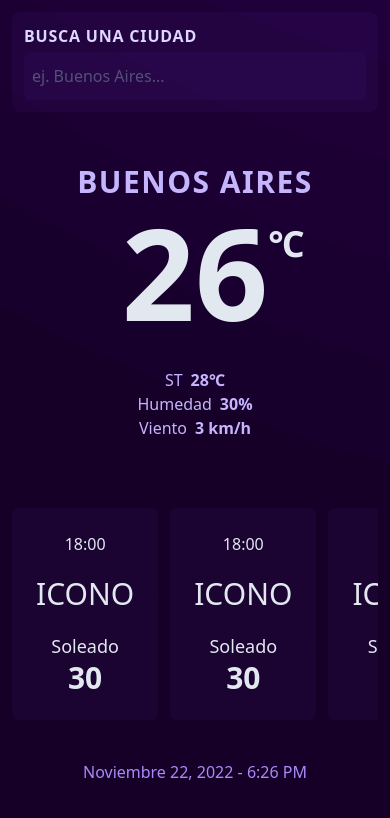
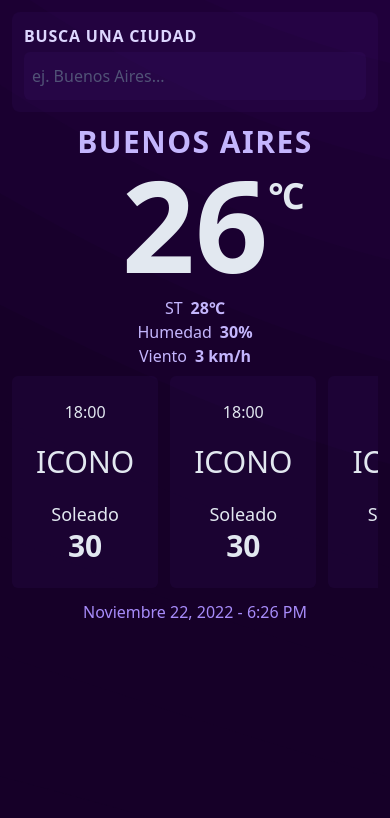
Before and after one commit to valentepablo/weatherapp, a React (Vite) app: page / in a window 390 px wide. Shown: the top 818 px of the page. Built offline with nearby package versions, Linux system fonts and the light colour scheme.

Commit message:
fix spacing

```diff
--- a/src/components/FechaHora/FechaHora.tsx
+++ b/src/components/FechaHora/FechaHora.tsx
@@ -1,6 +1,6 @@
 const FechaHora = () => {
   return (
-    <div className='mt-10 md:mt-20 text-center text-violet-400'>Noviembre 22, 2022 - 6:26 PM</div>
+    <div className='mt-2 md:mt-20 text-center text-violet-400'>Noviembre 22, 2022 - 6:26 PM</div>
   );
 };
 
--- a/src/components/ResultContainer/ResultContainer.tsx
+++ b/src/components/ResultContainer/ResultContainer.tsx
@@ -3,7 +3,7 @@ import ResultadoClima from './ResultadoClima';
 
 const ResultContainer = () => {
   return (
-    <div className='m-3 mt-10 space-y-14'>
+    <div className='m-3 md:mt-10 space-y-2 md:space-y-14'>
       <ResultadoClima />
       <ProximosDias />
     </div>
--- a/src/components/ResultContainer/ResultadoClima.tsx
+++ b/src/components/ResultContainer/ResultadoClima.tsx
@@ -1,12 +1,12 @@
 const ResultadoClima = () => {
   return (
-    <div className='p-3 rounded-lg text-center '>
+    <div className=' rounded-lg text-center '>
       <p className='text-3xl font-bold uppercase tracking-wider text-violet-300'>Buenos Aires</p>
-      <p className='text-9xl font-semibold mt-2 relative'>
+      <p className='text-9xl font-semibold relative'>
         26
         <span className='absolute top-4 text-4xl'>&#8451;</span>
       </p>
-      <div className='mt-8 text-violet-300 grid place-items-center'>
+      <div className='mt-2 text-violet-300 grid place-items-center'>
         <div className='flex items-center gap-2'>
           <p>ST</p>
           <p className='font-semibold'>28&#8451;</p>
```
